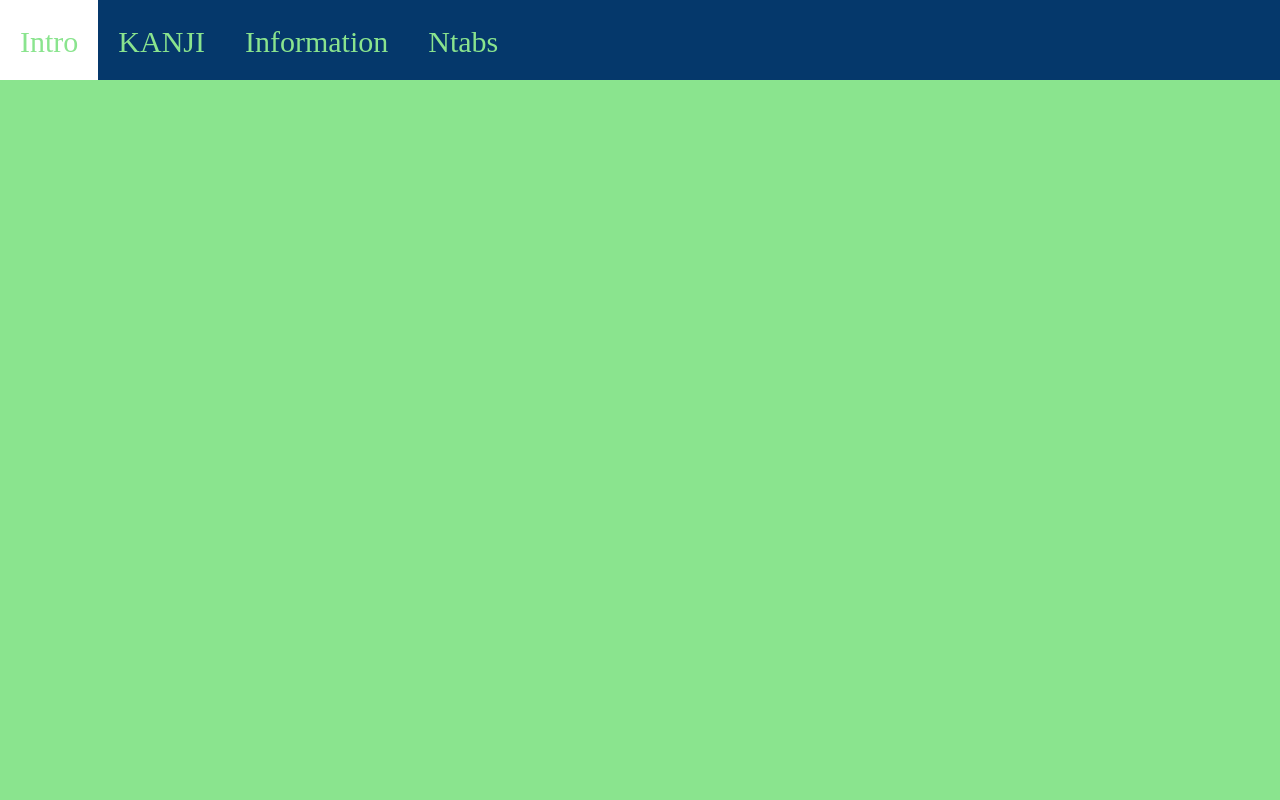
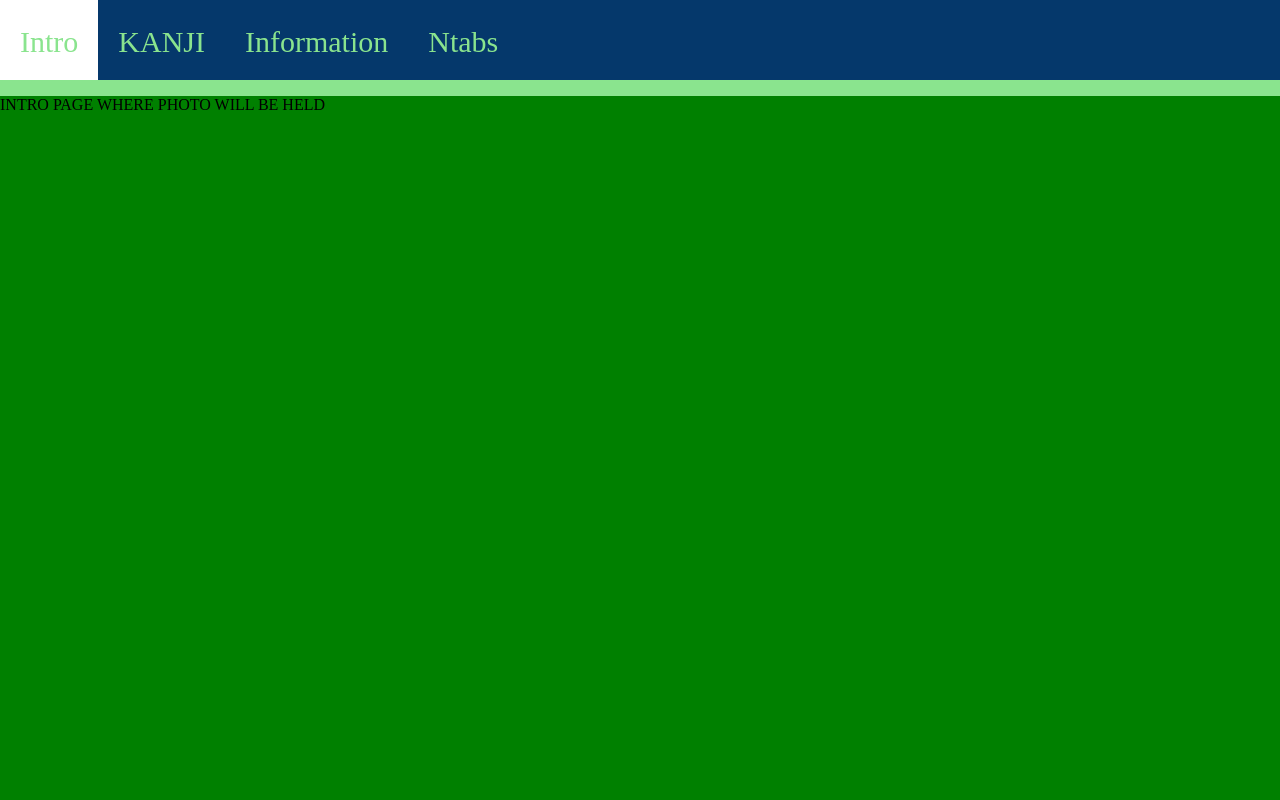
Before and after one commit to beaverseven/JapaneseLearningPrototype, a plain HTML site: page index.html in a window 1280 px wide. Shown: the top 800 px of the page. Drawn offline with Linux system fonts and the light colour scheme.

Commit message:
added green box

```diff
--- a/index.html
+++ b/index.html
@@ -33,7 +33,22 @@
     </section>
 
     <!--Kamil-->
+    <section id="Photo-Home">
+        <div id="Chalkboard">
+            <p id="placeholder-text"> INTRO PAGE WHERE PHOTO WILL BE HELD</p>
+
+        </div>
+
+
+    </section>
+
     <section id="N5">
+        <div id="N5-Container">
+
+
+
+
+        </div>
 
 
     </section>
--- a/styles.css
+++ b/styles.css
@@ -87,3 +87,12 @@ nav a:hover{
   .dropdown:hover .dropdown-content {
     display: block;
   }
+
+  #Chalkboard
+  {
+      height: 1000px;
+      background-color: green;
+
+  }
+
+  #
```
